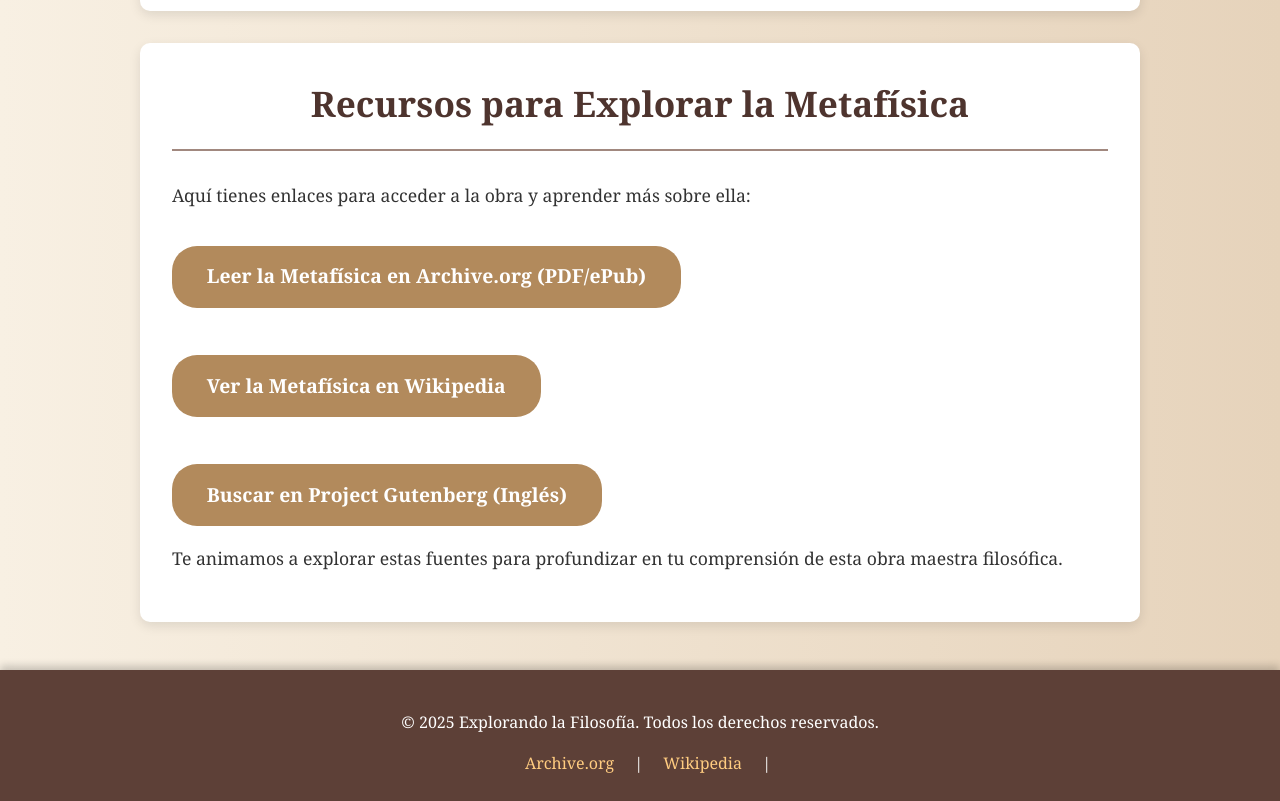
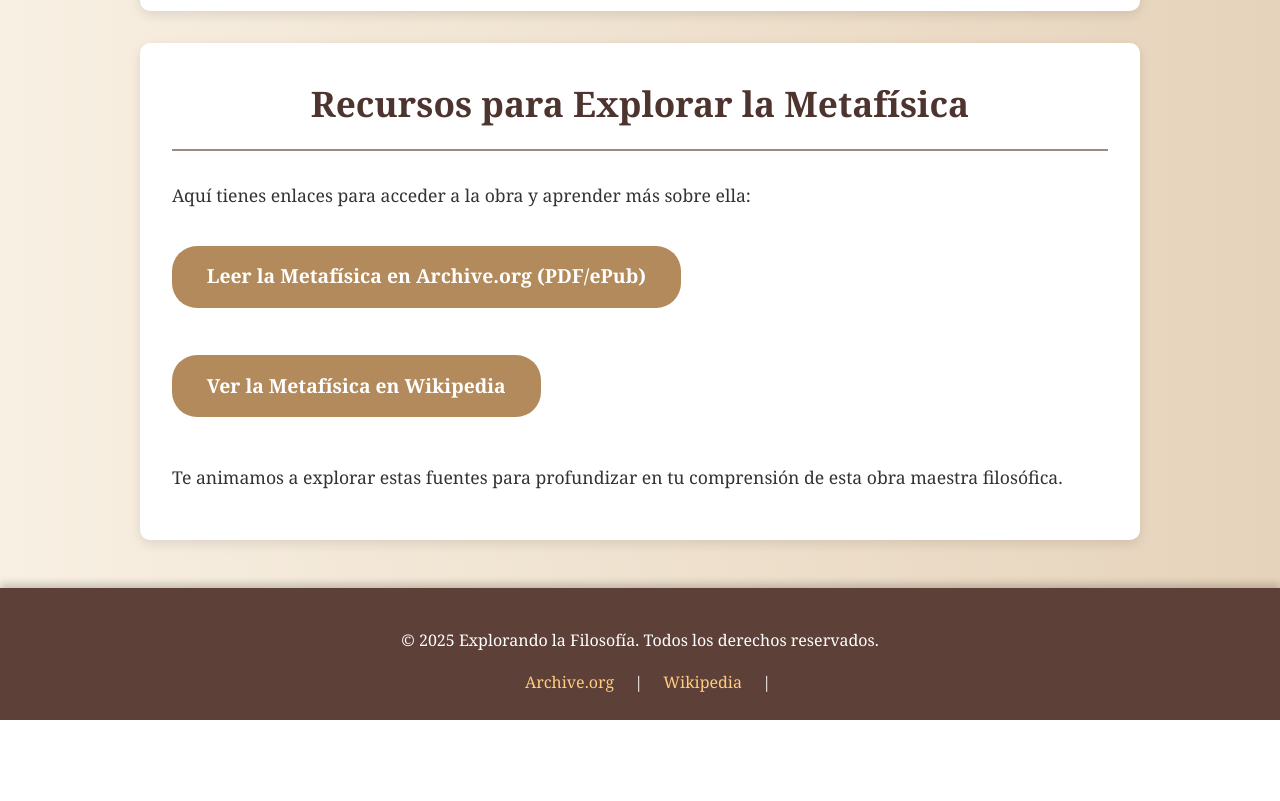
Before and after one commit to jmlucas68/aristoteles, a plain HTML site: page metafisica.html in a window 1280 px wide. Shown: the part 6264-7065 px from the top of the page. After the commit the page ends 6984 px from the top, so only its background shows below. Drawn offline with Linux system fonts and the light colour scheme.

Commit message:
quito el otro

```diff
--- a/metafisica.html
+++ b/metafisica.html
@@ -367,7 +367,6 @@
                 <br><br>
                 <a href="https://es.wikipedia.org/wiki/Metaf%C3%ADsica_(Arist%C3%B3teles)" target="_blank" class="cta-button">Ver la Metafísica en Wikipedia</a>
                 <br><br>
-                <a href="https://www.gutenberg.org/ebooks/search/?query=Aristotle+Metaphysics&submit_search=Go%21" target="_blank" class="cta-button">Buscar en Project Gutenberg (Inglés)</a>
             </p>
             <p>Te animamos a explorar estas fuentes para profundizar en tu comprensión de esta obra maestra filosófica.</p>
         </section>
```
